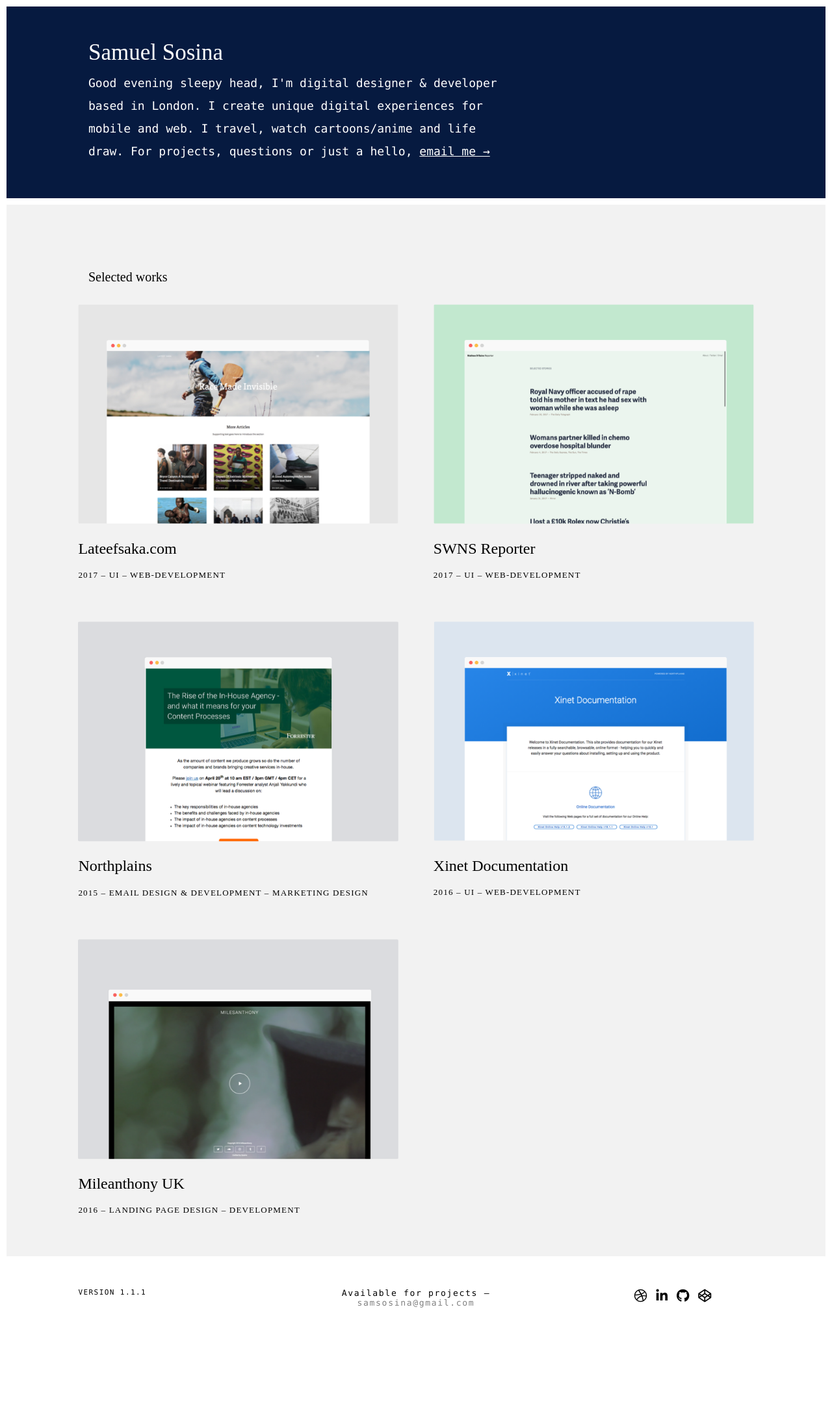
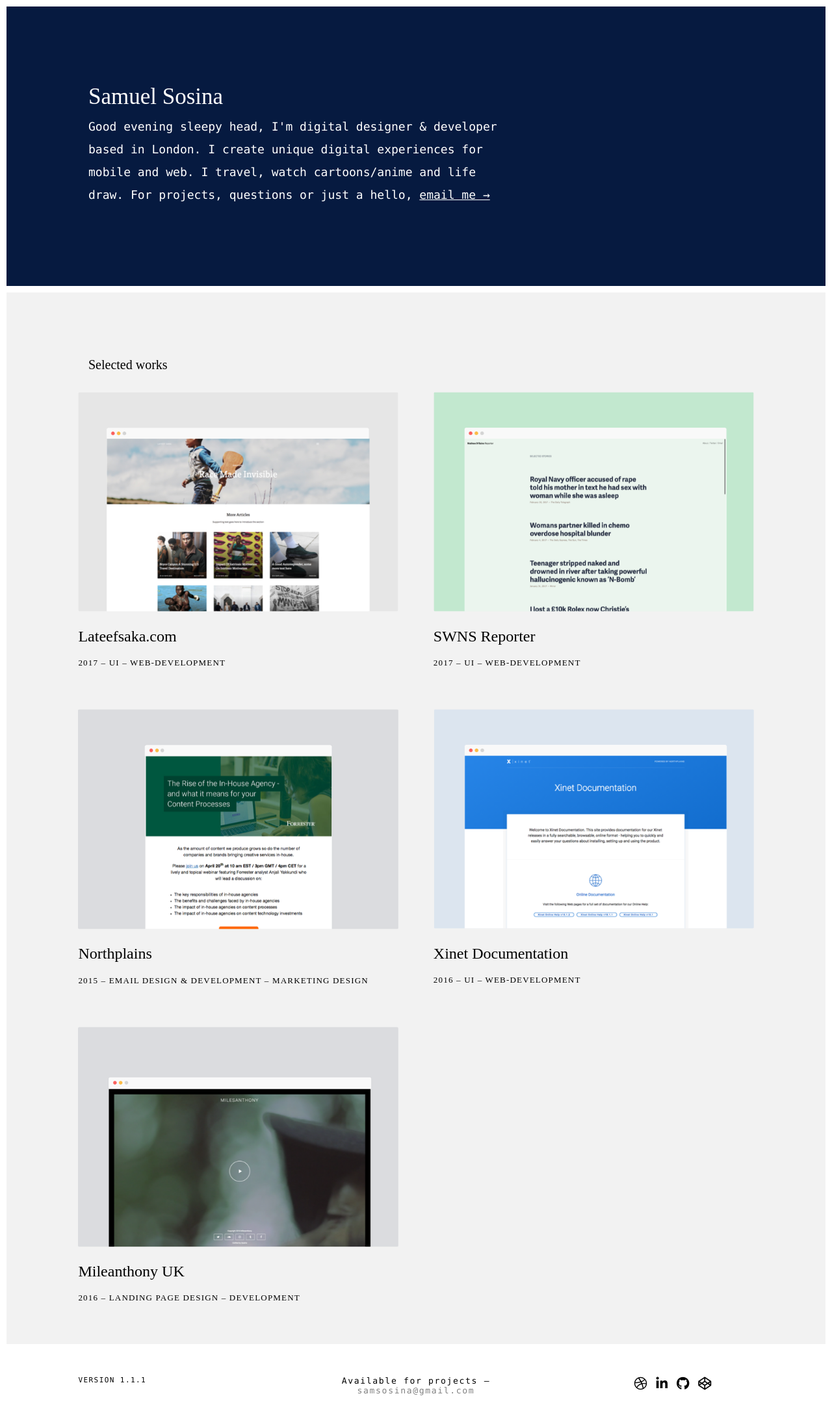
Before and after one commit to ssosina/sosina.me, a Jekyll site: the page built from index.html, in a window 1280 px wide. Shown: the whole page at 65% size. Built offline with Jekyll 4.4.1, drawn with Linux system fonts in a browser that asks for light colours; nearby versions of some CDN libraries; library files that are not in the unit come from our copies; before the commit the page ends 2053 px from its top, so only the background shows below that.

Commit message:
Hero fix
Changed height of hero on Desktop

```diff
--- a/_scss/3-modules/_hero.scss
+++ b/_scss/3-modules/_hero.scss
@@ -2,7 +2,6 @@
 	width: 100%;
 	text-align: left;
     background: #061A40;
-
     height: 60vh;
     display: flex;
     align-items: flex-start;
@@ -41,7 +40,7 @@
 @include media ($desktop){
 
 	.hero{
-		height: 35vh;
+		height: 50vh;
 		border: 10px solid white;
 		padding: 0px;
 	}
--- a/css/main.css
+++ b/css/main.css
@@ -406,7 +406,7 @@ footer {
 
 @media screen and (min-width: 60em) {
   .hero {
-    height: 35vh;
+    height: 50vh;
     border: 10px solid white;
     padding: 0px; }
   .hero__container {
```
